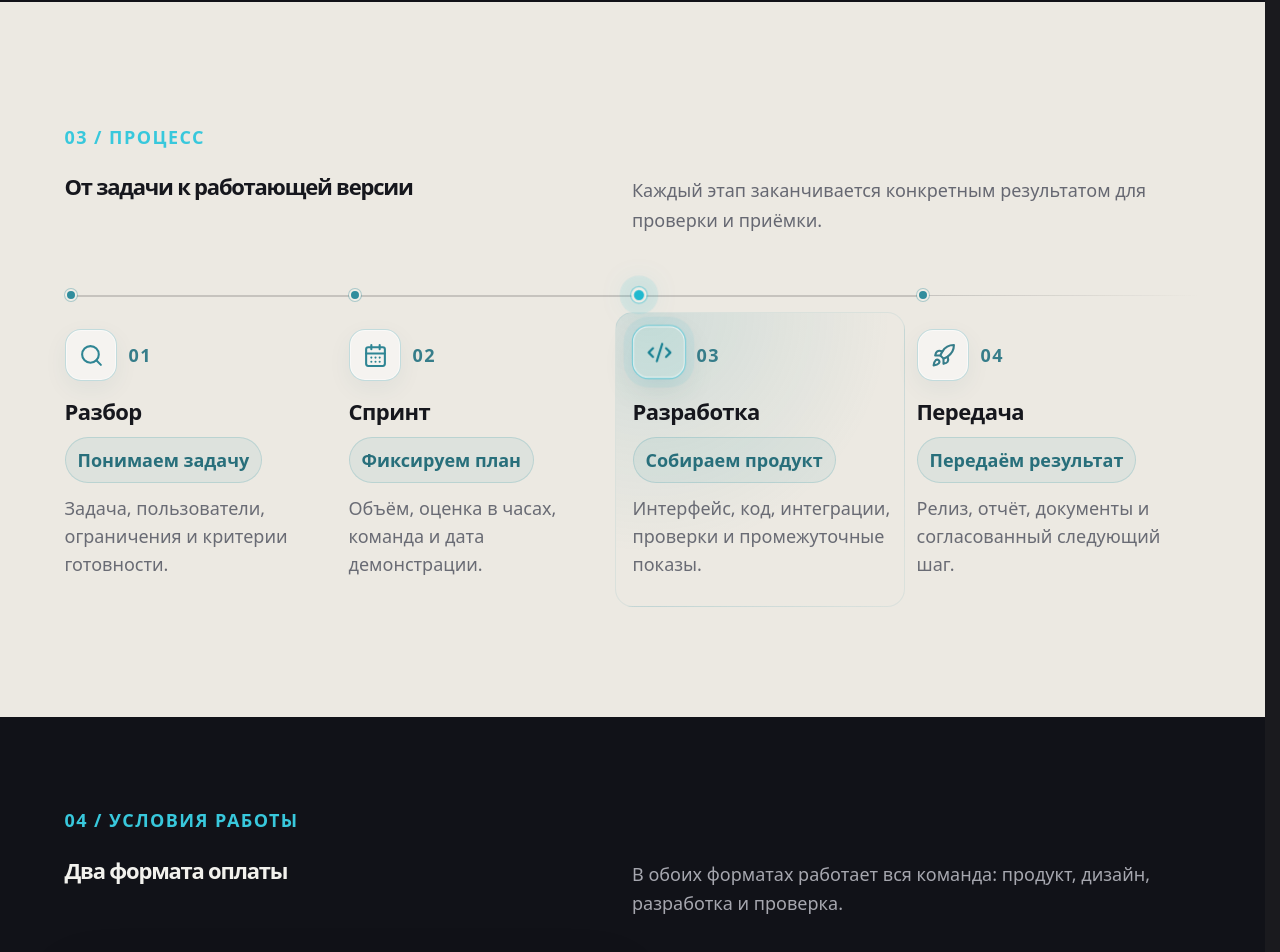
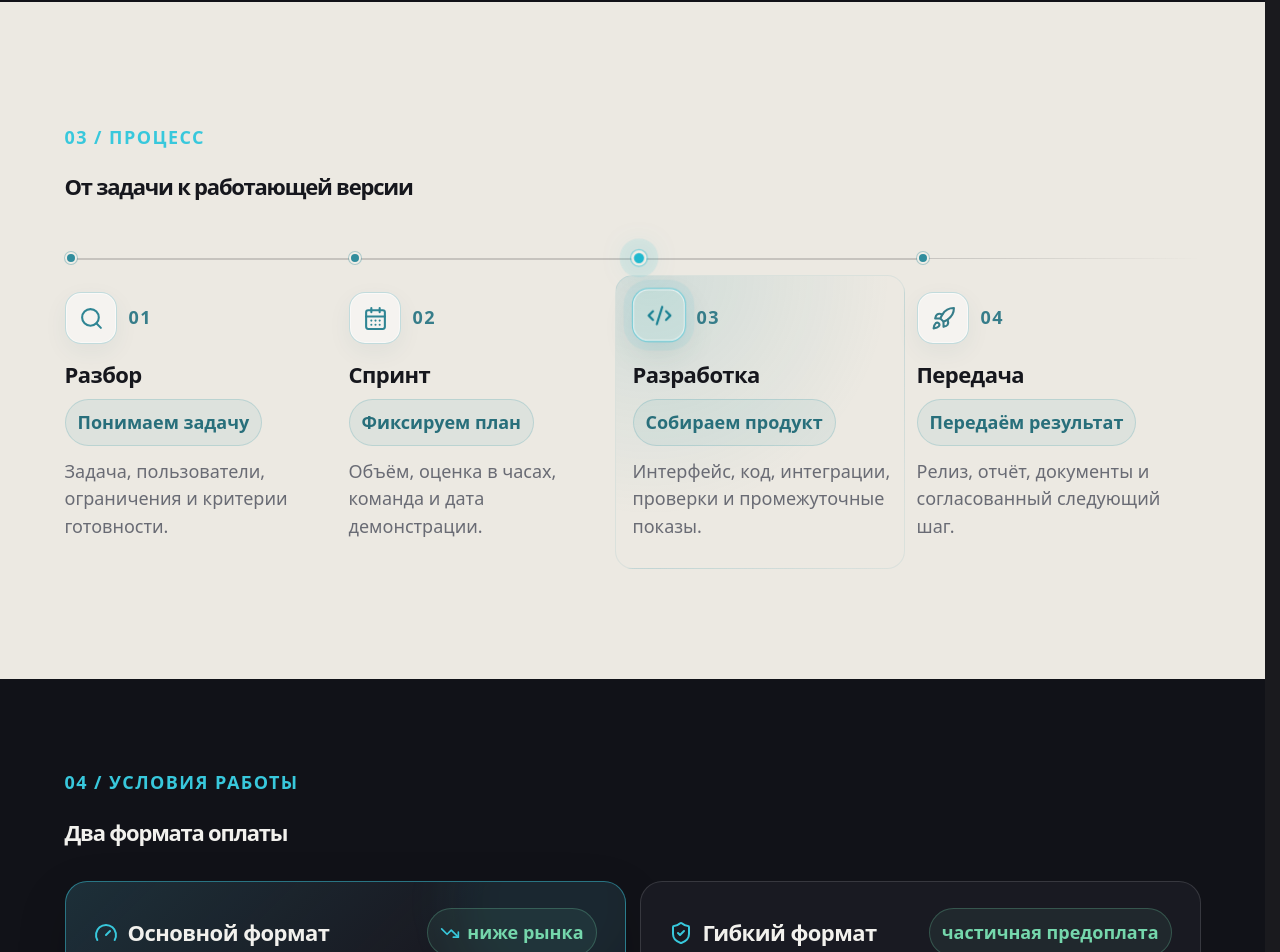
Before and after one commit to arar228/memora-solutions, a React (Vite) app: page / in a window 1280 px wide. Shown: the part 3518-4470 px from the top of the page. Built offline with nearby package versions, Linux system fonts and the light colour scheme.

Commit message:
fix(portfolio): trim process and pricing copy

```diff
--- a/src/pages/Creator/CreatorPage.jsx
+++ b/src/pages/Creator/CreatorPage.jsx
@@ -84,11 +84,9 @@ const COPY = {
         managerItems: ['собирает контекст и критерии приёмки', 'держит план, сроки и бюджет спринта', 'организует демонстрации и рабочую коммуникацию', 'передаёт результат, отчёт и комплект документов'],
         processLabel: '03 / Процесс',
         processTitle: 'От задачи к работающей версии',
-        processLead: 'Каждый этап заканчивается конкретным результатом для проверки и приёмки.',
         process: [['01', 'Разбор', 'Задача, пользователи, ограничения и критерии готовности.', 'Понимаем задачу'], ['02', 'Спринт', 'Объём, оценка в часах, команда и дата демонстрации.', 'Фиксируем план'], ['03', 'Разработка', 'Интерфейс, код, интеграции, проверки и промежуточные показы.', 'Собираем продукт'], ['04', 'Передача', 'Релиз, отчёт, документы и согласованный следующий шаг.', 'Передаём результат']],
         offerLabel: '04 / Условия работы',
         offerTitle: 'Два формата оплаты',
-        offerLead: 'В обоих форматах работает вся команда: продукт, дизайн, разработка и проверка.',
         marketBadge: 'ниже рынка',
         standardTitle: 'Основной формат',
         standardPrice: '$30',
@@ -100,7 +98,6 @@ const COPY = {
         flexibleCaption: '/ час команды',
         flexibleNote: 'частичная предоплата',
         flexibleItems: ['часть суммы до старта', 'остаток — по сроку или результату'],
-        offerFootnote: 'Объём и состав результата фиксируем до старта.',
         docsLabel: '05 / Клиентский комплект',
         docsTitle: 'Документы проекта в одном месте',
         documents: [['Коммерческое предложение', 'Объём, команда, оценка, этапы и бюджет.'], ['Отчёт по спринту', 'Цели, готовые функции, проверки и следующий шаг.'], ['Договор', 'Предмет, права, оплата, сроки и ответственность.'], ['Акт приёмки', 'Переданный результат и подтверждение приёмки.']],
@@ -132,9 +129,9 @@ const COPY = {
         ],
         managerLabel: '02 / Project manager', managerName: 'Sergey', managerRole: 'Project manager · Memora Solutions', managerLead: 'Sergey connects the client objective and the team’s work in a transparent process.',
         managerItems: ['collects context and acceptance criteria', 'owns the sprint plan, timing, and budget', 'organises demos and working communication', 'delivers the result, report, and document set'],
-        processLabel: '03 / Process', processTitle: 'From task to working release', processLead: 'Every stage ends with a concrete outcome ready for review and acceptance.',
+        processLabel: '03 / Process', processTitle: 'From task to working release',
         process: [['01', 'Discovery', 'Objective, users, constraints, and acceptance criteria.', 'Understand the task'], ['02', 'Sprint', 'Scope, hour estimate, team, and demo date.', 'Set the plan'], ['03', 'Development', 'Interface, code, integrations, testing, and progress demos.', 'Build the product'], ['04', 'Delivery', 'Release, report, documents, and an agreed next step.', 'Deliver the result']],
-        offerLabel: '04 / Engagement', offerTitle: 'Two payment formats', offerLead: 'Both formats include the whole team: product, design, development, and QA.', marketBadge: 'below market', standardTitle: 'Core format', standardPrice: '$30', standardCaption: '/ team hour', standardItems: ['the sprint is paid before kickoff', 'scope, timing, and demo are set in advance'], offerFlow: ['Scope', 'Sprint', 'Demo'], flexibleTitle: 'Flexible format', flexiblePrice: '$39', flexibleCaption: '/ team hour', flexibleNote: 'partial prepayment', flexibleItems: ['part of the fee before kickoff', 'balance tied to timing or outcome'], offerFootnote: 'Scope and deliverables are set before kickoff.',
+        offerLabel: '04 / Engagement', offerTitle: 'Two payment formats', marketBadge: 'below market', standardTitle: 'Core format', standardPrice: '$30', standardCaption: '/ team hour', standardItems: ['the sprint is paid before kickoff', 'scope, timing, and demo are set in advance'], offerFlow: ['Scope', 'Sprint', 'Demo'], flexibleTitle: 'Flexible format', flexiblePrice: '$39', flexibleCaption: '/ team hour', flexibleNote: 'partial prepayment', flexibleItems: ['part of the fee before kickoff', 'balance tied to timing or outcome'],
         docsLabel: '05 / Client kit', docsTitle: 'Project documents in one place', documents: [['Commercial proposal', 'Scope, team, estimate, stages, and budget.'], ['Sprint report', 'Goals, delivered features, checks, and next step.'], ['Agreement', 'Scope, rights, payment, timing, and responsibilities.'], ['Acceptance certificate', 'Delivered result and acceptance confirmation.']], managerAction: 'Discuss the project', documentOpen: 'Open example', documentExample: 'Structure example', documentNotice: 'This example is structured for projects governed by Russian law. Before signing, legal counsel verifies party details, tax status, the IP transfer model, personal data processing, and jurisdiction for the specific project.', documentClose: 'Close example',
         contact: { label: '06 / New project', title: 'One request. Your preferred reply channel.', text: 'Describe the project and choose phone, email, or Telegram. The request goes straight to the manager.', name: 'Your name', request: 'What should we build?', method: 'Where should we reply?', phone: 'Phone', email: 'Email', telegram: 'Telegram', namePlaceholder: 'Name', requestPlaceholder: 'Context, objective, and desired outcome', phonePlaceholder: '+7 999 000-00-00', emailPlaceholder: 'name@company.com', telegramPlaceholder: '@username', submit: 'Send request', sending: 'Sending…', success: 'Request sent. The manager will reply through your chosen channel.', error: 'Add the project request and a reply contact.', questionLink: 'Open Ask a Question' },
     },
@@ -389,9 +386,9 @@ export default function CreatorPage() {
 
                 <section className="portfolio-section portfolio-section--manager"><div className="container"><AnimatedSection className="portfolio-manager"><figure><img src={staticAsset('/sergey.jpg')} alt={`${c.managerName}, ${c.managerRole}`} loading="lazy" /><figcaption>{c.managerRole}</figcaption></figure><div><span className="portfolio-kicker">{c.managerLabel}</span><h2>{c.managerName}</h2><p>{c.managerLead}</p><ul>{c.managerItems.map((item, index) => <li key={item} style={{ '--manager-index': index }}><span>{String(index + 1).padStart(2, '0')}</span><p>{item}</p></li>)}</ul><a className="portfolio-button" href={TELEGRAM_URL} target="_blank" rel="noopener noreferrer">{c.managerAction} <ArrowRight size={20} /></a></div></AnimatedSection></div></section>
 
-                <section className="portfolio-section portfolio-section--process" id="process"><div className="container"><AnimatedSection><div className="portfolio-section-head"><span>{c.processLabel}</span><h2>{c.processTitle}</h2><p>{c.processLead}</p></div><div className="portfolio-process"><div className="portfolio-process__track" aria-hidden="true"><i /><b><span /></b></div>{c.process.map(([number, title, text, outcome], index) => { const Icon = processIcons[index]; return <article key={number} style={{ '--stage-index': index }}><div className="portfolio-process__visual"><span className="portfolio-process__icon"><Icon size={25} aria-hidden="true" /></span><span className="portfolio-process__number">{number}</span></div><h3>{title}</h3><strong className="portfolio-process__outcome">{outcome}</strong><p>{text}</p></article>; })}</div></AnimatedSection></div></section>
+                <section className="portfolio-section portfolio-section--process" id="process"><div className="container"><AnimatedSection><div className="portfolio-section-head"><span>{c.processLabel}</span><h2>{c.processTitle}</h2></div><div className="portfolio-process"><div className="portfolio-process__track" aria-hidden="true"><i /><b><span /></b></div>{c.process.map(([number, title, text, outcome], index) => { const Icon = processIcons[index]; return <article key={number} style={{ '--stage-index': index }}><div className="portfolio-process__visual"><span className="portfolio-process__icon"><Icon size={25} aria-hidden="true" /></span><span className="portfolio-process__number">{number}</span></div><h3>{title}</h3><strong className="portfolio-process__outcome">{outcome}</strong><p>{text}</p></article>; })}</div></AnimatedSection></div></section>
 
-                <section className="portfolio-section portfolio-section--offer"><div className="container"><AnimatedSection><div className="portfolio-section-head"><span>{c.offerLabel}</span><h2>{c.offerTitle}</h2><p>{c.offerLead}</p></div><div className="portfolio-pricing"><article className="is-primary"><header><div><Gauge size={24} /><h3>{c.standardTitle}</h3></div><em><TrendingDown size={20} /> {c.marketBadge}</em></header><div className="portfolio-pricing__price"><strong className="type-display">{c.standardPrice}</strong><span>{c.standardCaption}</span></div><div className="portfolio-pricing__flow">{c.offerFlow.map((item, index) => <span key={item}>{item}{index < c.offerFlow.length - 1 && <ArrowRight size={18} />}</span>)}</div><ul>{c.standardItems.map((item, index) => <li key={item}><span>{String(index + 1).padStart(2, '0')}</span><p>{item}</p></li>)}</ul></article><article><header><div><ShieldCheck size={24} /><h3>{c.flexibleTitle}</h3></div><em>{c.flexibleNote}</em></header><div className="portfolio-pricing__price"><strong className="type-display">{c.flexiblePrice}</strong><span>{c.flexibleCaption}</span></div><ul>{c.flexibleItems.map((item, index) => <li key={item}><span>{String(index + 1).padStart(2, '0')}</span><p>{item}</p></li>)}</ul></article></div><p className="portfolio-offer-note">{c.offerFootnote}</p></AnimatedSection></div></section>
+                <section className="portfolio-section portfolio-section--offer"><div className="container"><AnimatedSection><div className="portfolio-section-head"><span>{c.offerLabel}</span><h2>{c.offerTitle}</h2></div><div className="portfolio-pricing"><article className="is-primary"><header><div><Gauge size={24} /><h3>{c.standardTitle}</h3></div><em><TrendingDown size={20} /> {c.marketBadge}</em></header><div className="portfolio-pricing__price"><strong className="type-display">{c.standardPrice}</strong><span>{c.standardCaption}</span></div><div className="portfolio-pricing__flow">{c.offerFlow.map((item, index) => <span key={item}>{item}{index < c.offerFlow.length - 1 && <ArrowRight size={18} />}</span>)}</div><ul>{c.standardItems.map((item, index) => <li key={item}><span>{String(index + 1).padStart(2, '0')}</span><p>{item}</p></li>)}</ul></article><article><header><div><ShieldCheck size={24} /><h3>{c.flexibleTitle}</h3></div><em>{c.flexibleNote}</em></header><div className="portfolio-pricing__price"><strong className="type-display">{c.flexiblePrice}</strong><span>{c.flexibleCaption}</span></div><ul>{c.flexibleItems.map((item, index) => <li key={item}><span>{String(index + 1).padStart(2, '0')}</span><p>{item}</p></li>)}</ul></article></div></AnimatedSection></div></section>
 
                 <section className="portfolio-section portfolio-section--documents" id="documents"><div className="container"><AnimatedSection><div className="portfolio-section-head"><span>{c.docsLabel}</span><h2>{c.docsTitle}</h2></div><div className="portfolio-documents">{c.documents.map(([title, text], index) => { const Icon = documentIcons[index]; const template = DOCUMENT_TEMPLATES[lang][index]; return <button className={`portfolio-document-card portfolio-document-card--${index + 1}`} type="button" onClick={() => setDocumentViewer(index)} aria-label={`${c.documentOpen}: ${title}`} key={title}><span className="portfolio-document-card__visual" aria-hidden="true"><span className="portfolio-document-card__meta"><span><Icon size={24} /></span><b>{String(index + 1).padStart(2, '0')}</b></span><span className="portfolio-document-card__structure">{template.preview.map((item, itemIndex) => <span key={item}><i>{String(itemIndex + 1).padStart(2, '0')}</i><em>{item}</em></span>)}</span></span><span className="portfolio-document-card__body"><span className="portfolio-document-card__copy"><strong>{title}</strong><span>{text}</span></span><span className="portfolio-document-card__action">{c.documentOpen} <ArrowRight size={20} /></span></span></button>; })}</div></AnimatedSection></div></section>
 
```
